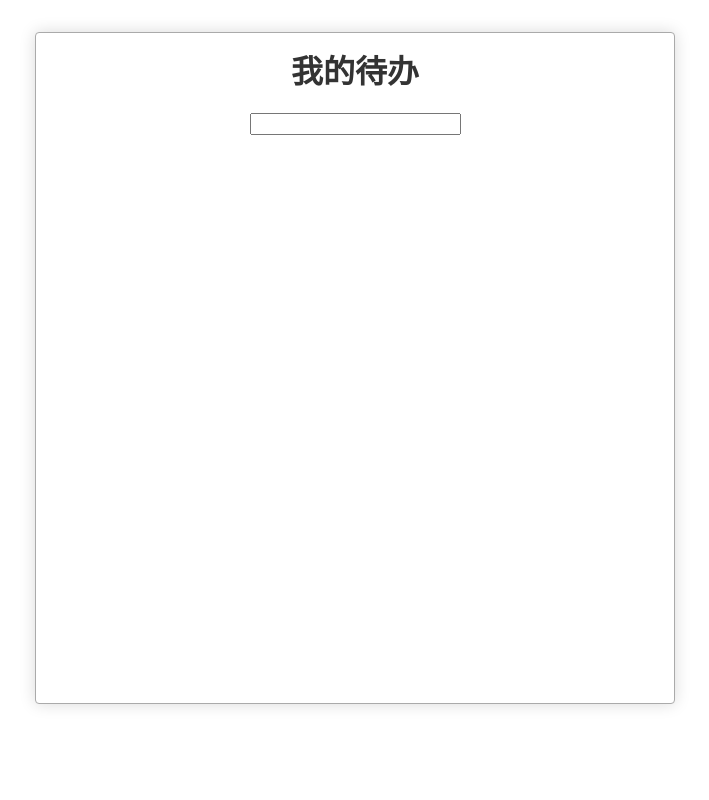
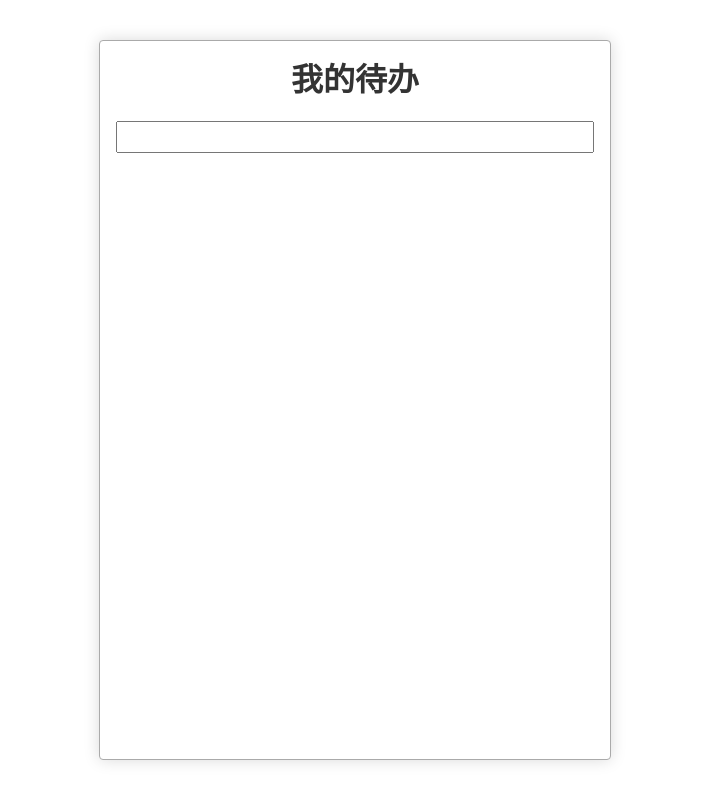
Before and after one commit to xinx1n/react-demo, a React (Create React App) app: page / in a window 1280 px wide. Shown: the whole page, without its empty margins (285-994 px from the left). Built offline with nearby package versions, Linux system fonts and the light colour scheme.

Commit message:
添加样式

```diff
--- a/src/App.css
+++ b/src/App.css
@@ -1,12 +1,35 @@
+html, body, #root{ height: 100%; overflow: hidden; }
+#root{
+  display: flex;
+  justify-content: center;
+  align-items: center;
+  position: relative;
+}
 .App {
-  margin: 2em 20em;
+  position: relative;
   padding: 0 1em;
-  min-height: 42em;
-  min-width: 32em;
+  height: 90%;
+  width: 80%;
+  max-width: 32em;
   text-align: center;
   color: #333;
   background: white;
   border: 1px solid #aaa;
   border-radius: 4px;
   box-shadow: 0 0 1em hsla(0,0%,0%,0.15);
+  overflow: hidden;
 }
+.App > .todoList {
+  height: calc(100% - 128px);
+  overflow-x: hidden;
+  overflow-y: auto;
+}
+.App > .todoList::-webkit-scrollbar {
+  display:none;
+}
+.App  > .todoList > li:nth-child(odd){
+  background: #eee;
+}
+.App  > .todoList > li:nth-child(even){
+  background: transparent;
+}
--- a/src/App.js
+++ b/src/App.js
@@ -30,7 +30,7 @@
             onSubmit={this.addTodo.bind(this)}
             OnChange={this.changeTitle.bind(this)}/>
         </div>
-        <ol>
+        <ol className="todoList">
           {todos}
         </ol>
       </div>
--- /dev/null
+++ b/src/TodoInput.css
@@ -0,0 +1,7 @@
+.TodoInput{
+  width: 100%;
+  line-height: 1.8;
+  margin-bottom: 1em;
+  font-size: 16px;
+  padding: 0 .2em;
+}
--- a/src/TodoInput.js
+++ b/src/TodoInput.js
@@ -1,8 +1,9 @@
 import React,{Component} from 'react'
-
+import './TodoInput.css'
 class TodoInput extends Component{
   render(){
     return <input type="text" value={this.props.content}
+    className = "TodoInput"
     onChange={this.changeTitle.bind(this)}
     onKeyUp={this.submit.bind(this)}/>
   }
--- /dev/null
+++ b/src/TodoItem.css
@@ -0,0 +1,15 @@
+.TodoItem{
+  padding: .5em;
+  display: flex;
+  align-items: center;
+}
+.TodoItem>.title{
+  flex-grow: 1;
+  padding: 0 .5em;
+}
+.TodoItem>button{
+  border: none;
+  background-color: transparent;
+  cursor: pointer;
+  outline: none;
+}
--- a/src/TodoItem.js
+++ b/src/TodoItem.js
@@ -1,10 +1,11 @@
 import React,{Component} from 'react'
+import './TodoItem.css'
 export default class TodoItem extends Component{
   render(){
     return (
-      <div>
+      <div className="TodoItem">
         <input type="checkbox" checked={this.props.todo.status} onChange={this.toggle.bind(this)}/>
-        {this.props.todo.title}
+        <span className="title">{this.props.todo.title}</span>
         <button onClick={this.delete.bind(this)}>删除</button>
       </div>
     )
```
